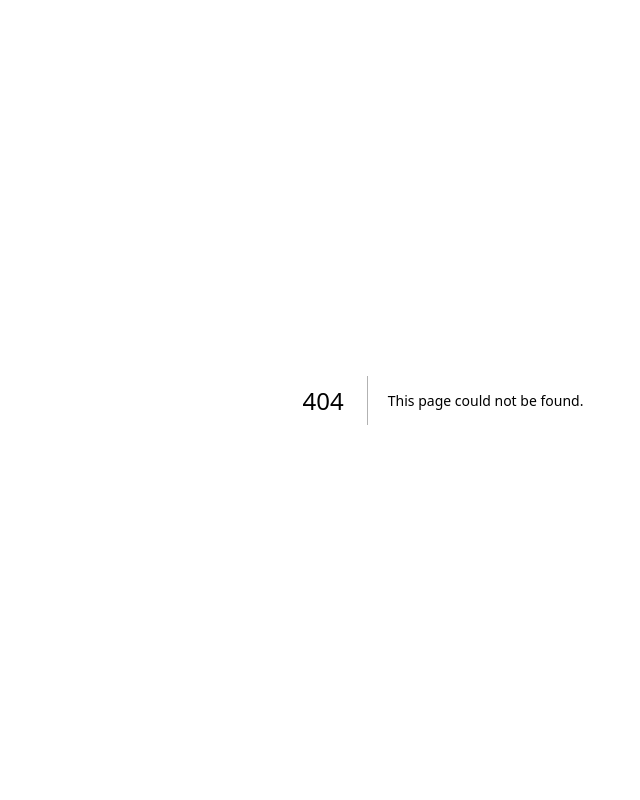
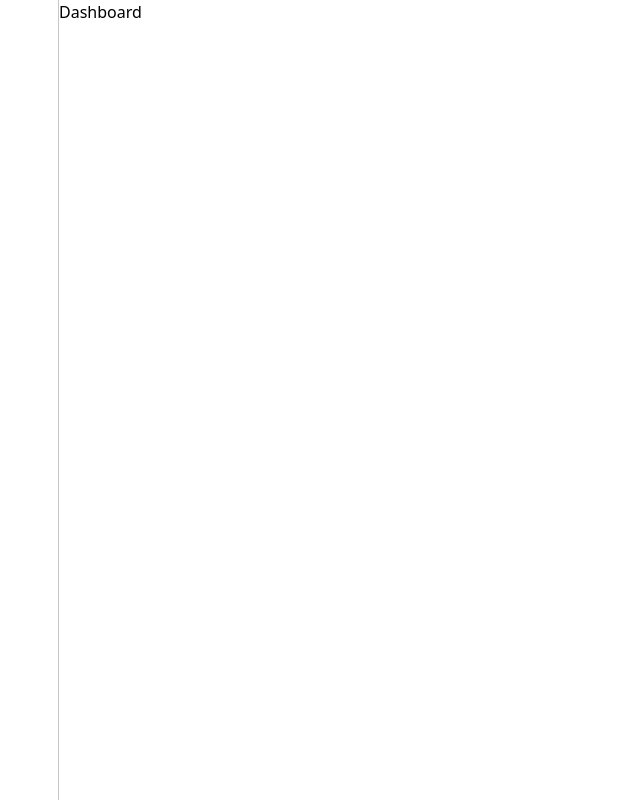
Before and after one commit to Dfcuevas/fintrack, a Next.js app: page /dashboard in a window 1280 px wide. Before the commit this address had no page. Shown: the whole page, without its empty margins (197-837 px from the left). Built offline with nearby package versions, Linux system fonts and the light colour scheme.

Commit message:
doing some stuffs

```diff
--- /dev/null
+++ b/app/dashboard/layout.tsx
@@ -0,0 +1,17 @@
+export default function DashboardLayout({
+  children,
+}: {
+  children: React.ReactNode;
+}) {
+  return <div className="flex h-screen">
+    {/* Columna izquierda - sidebar fijo */}
+    <aside className="w-64 shrink-0 border-r border-stroke">
+
+    </aside>
+
+    {/* Columna derecha - contenido dinámico */}
+    <main className="flex-1 overflow-y-auto">
+      {children}
+    </main>
+  </div>;
+}
--- /dev/null
+++ b/app/dashboard/page.tsx
@@ -0,0 +1,7 @@
+export default function DashboardPage() {
+  return (
+    <div>
+      <h1>Dashboard</h1>
+    </div>
+  )
+}
--- /dev/null
+++ b/components/layout/DashboardSidebar.tsx
@@ -0,0 +1,7 @@
+export const DashboardSidebar = () => {
+  return (
+    <div>
+
+    </div>
+  );
+};
--- a/components/sections/HeroSection.tsx
+++ b/components/sections/HeroSection.tsx
@@ -34,7 +34,7 @@ export function HeroSection() {
           width={1200}
           height={675}
           alt="Hero image Dashboard"
-          sizes="(max-width: 640px) 100vw, 720px"
+          sizes="(max-width: 1280px) 100vw, 1280px"
           priority
         />
       </div>
```
